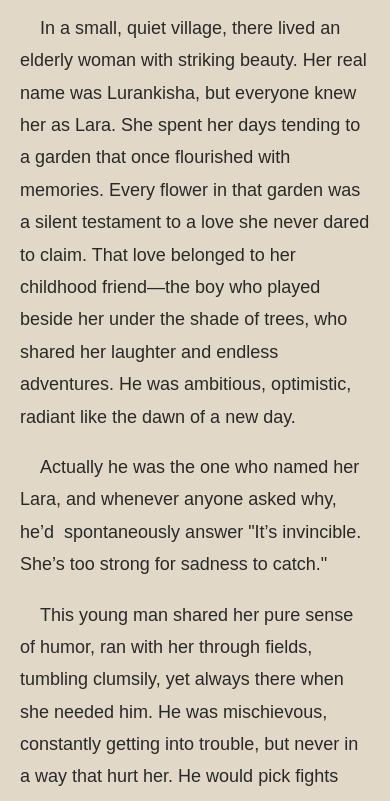
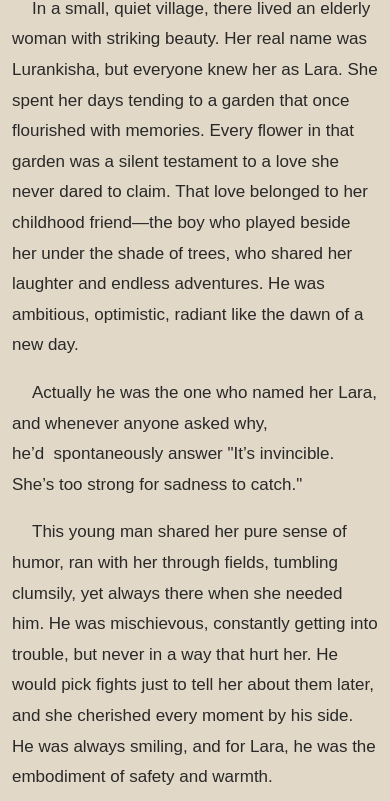
Before and after one commit to BenteldjouneRaid/InvincibleLara, a plain HTML site: page index.html in a window 390 px wide. Shown: the part 108-909 px from the top of the page. Drawn offline with Linux system fonts and the light colour scheme.

Commit message:
Update index.html

```diff
--- a/index.html
+++ b/index.html
@@ -9,15 +9,15 @@
     <meta name="robots" content="index, follow">
     <title>Invincible Lara</title>
     <style>
-        body {
+     body {
     font-family: Arial, sans-serif;
-    margin: 20px;
+    margin: 10px; /* Reduced margin to bring text closer to the frame */
     max-width: 800px;
     margin-left: auto;
     margin-right: auto;
     background-color: #e1d8c7; /* Soft warm beige */
     color: #292929; /* Dark gray for readability */
-    padding: 15px; /* Added padding to prevent text from sticking to edges */
+    padding: 10px; /* Slightly reduced padding */
 }
 
 h1 {
@@ -28,12 +28,12 @@ h1 {
 .story p {
     text-indent: 20px;
     line-height: 1.8;
-    margin-bottom: 15px; /* Added spacing between paragraphs */
+    margin-bottom: 10px; /* Reduced spacing between paragraphs */
 }
 
 .comments, .rating {
     background-color: rgba(255, 255, 255, 0.6); /* Very soft white with transparency */
-    padding: 15px;
+    padding: 12px; /* Slightly reduced padding */
     border-radius: 8px;
 }
 
@@ -49,8 +49,8 @@ button:hover {
 
 /* Responsive Fix for Small Screens */
 @media screen and (max-width: 600px) {
-    body { padding: 20px; } /* Extra space around text on small screens */
-    .story { font-size: 18px; } /* Slightly larger font for better readability */
+    body { padding: 12px; } /* Reduced padding for smaller screens */
+    .story { font-size: 17px; } /* Slightly reduced font size for better balance */
 }
 
     </style>
```
